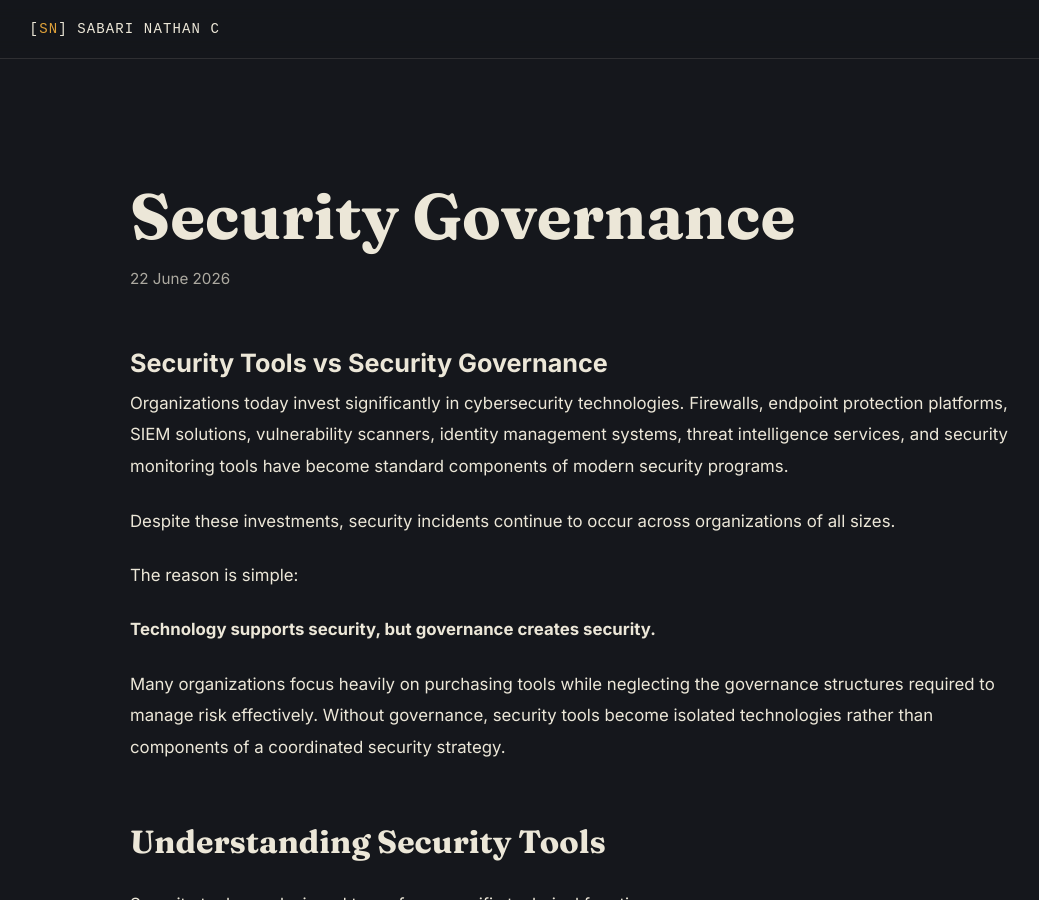
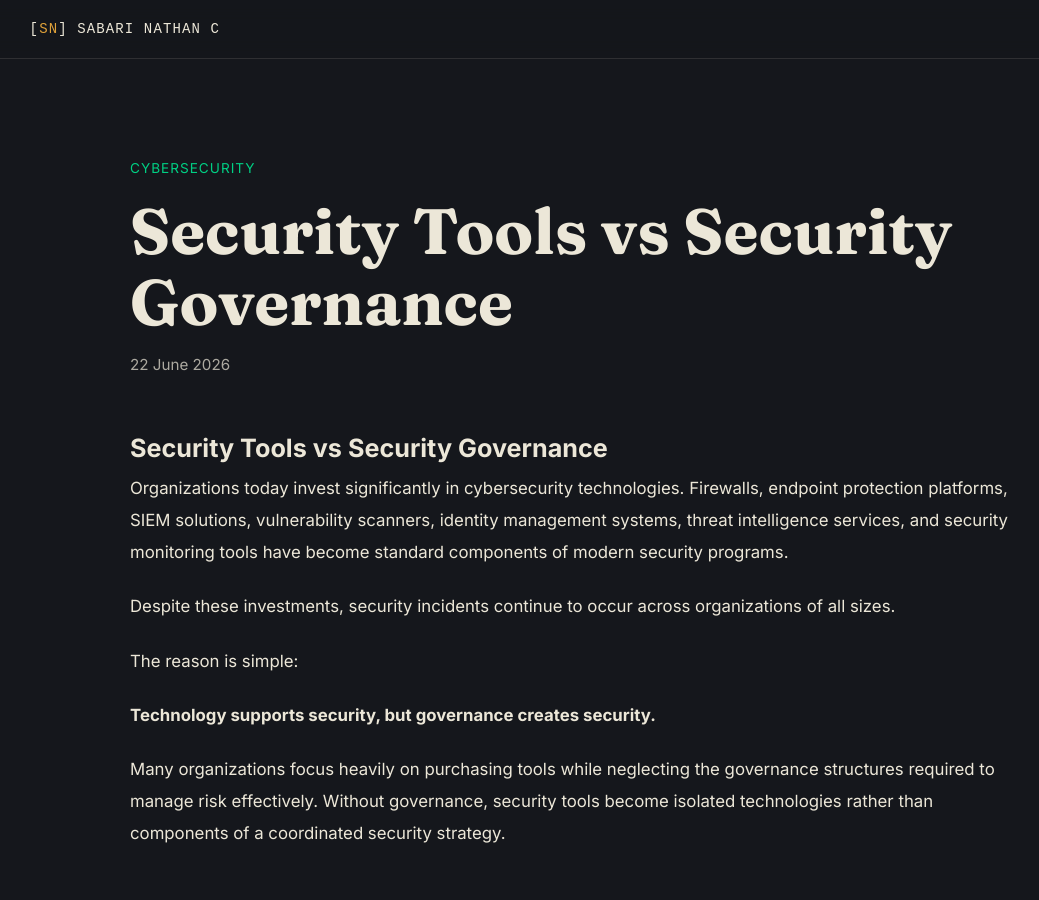
Before and after one commit to sabarinathan36/sabarinathan.github.io, a Jekyll site: the page built from _posts/2026-06-22-security-governance.md, in a window 1280 px wide and 900 px high. Shown: the whole window, without its empty margins (60-1099 px from the left). Built offline with Jekyll 4.4.1, drawn with Linux system fonts in a browser that asks for light colours; our own code applies the rules of GitHub Pages for plain Markdown files.

Commit message:
Update 2026-06-22-security-governance.md

```diff
--- a/_posts/2026-06-22-security-governance.md
+++ b/_posts/2026-06-22-security-governance.md
@@ -1,3 +1,9 @@
+---
+layout: post
+title: "Security Tools vs Security Governance"
+category: Cybersecurity
+---
+
 # Security Tools vs Security Governance
 
 Organizations today invest significantly in cybersecurity technologies. Firewalls, endpoint protection platforms, SIEM solutions, vulnerability scanners, identity management systems, threat intelligence services, and security monitoring tools have become standard components of modern security programs.
```
